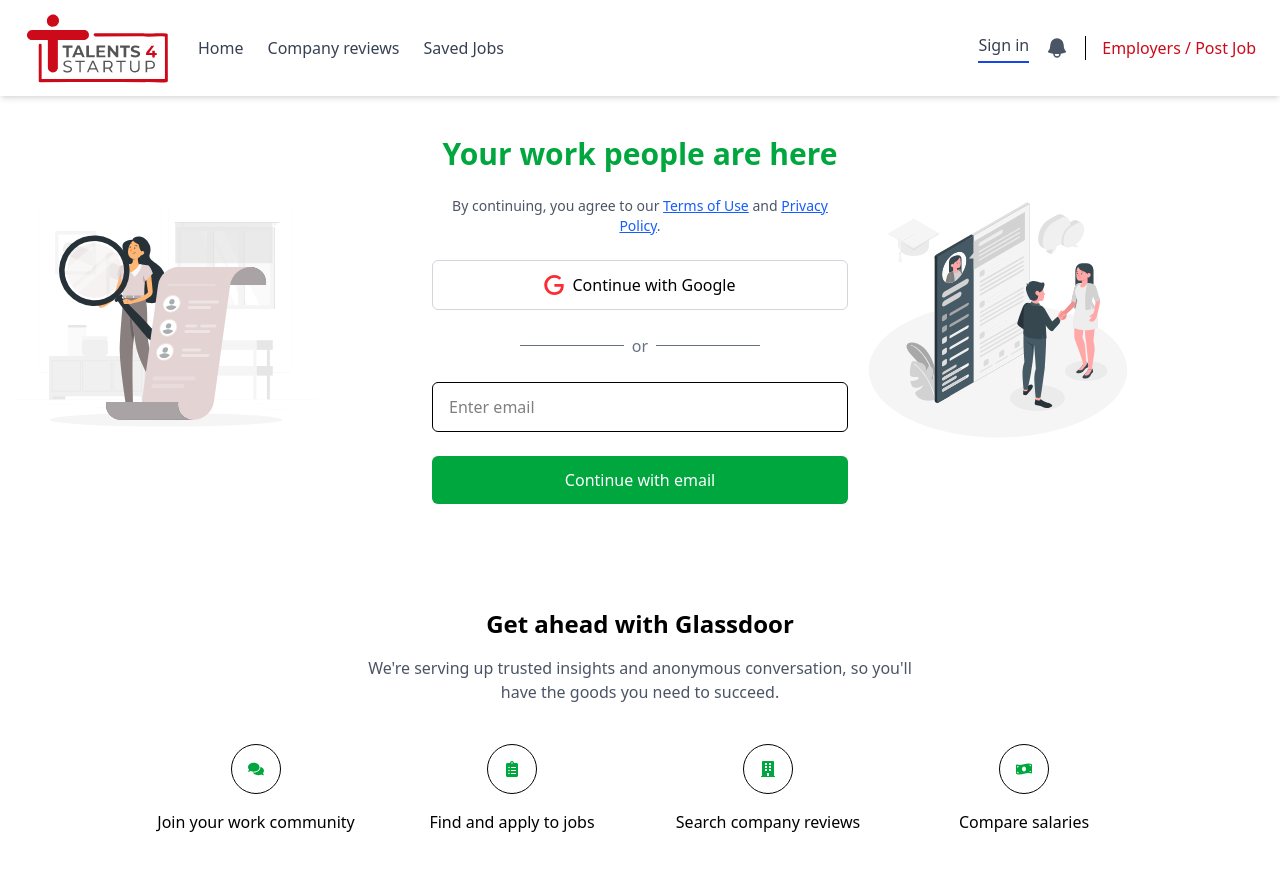
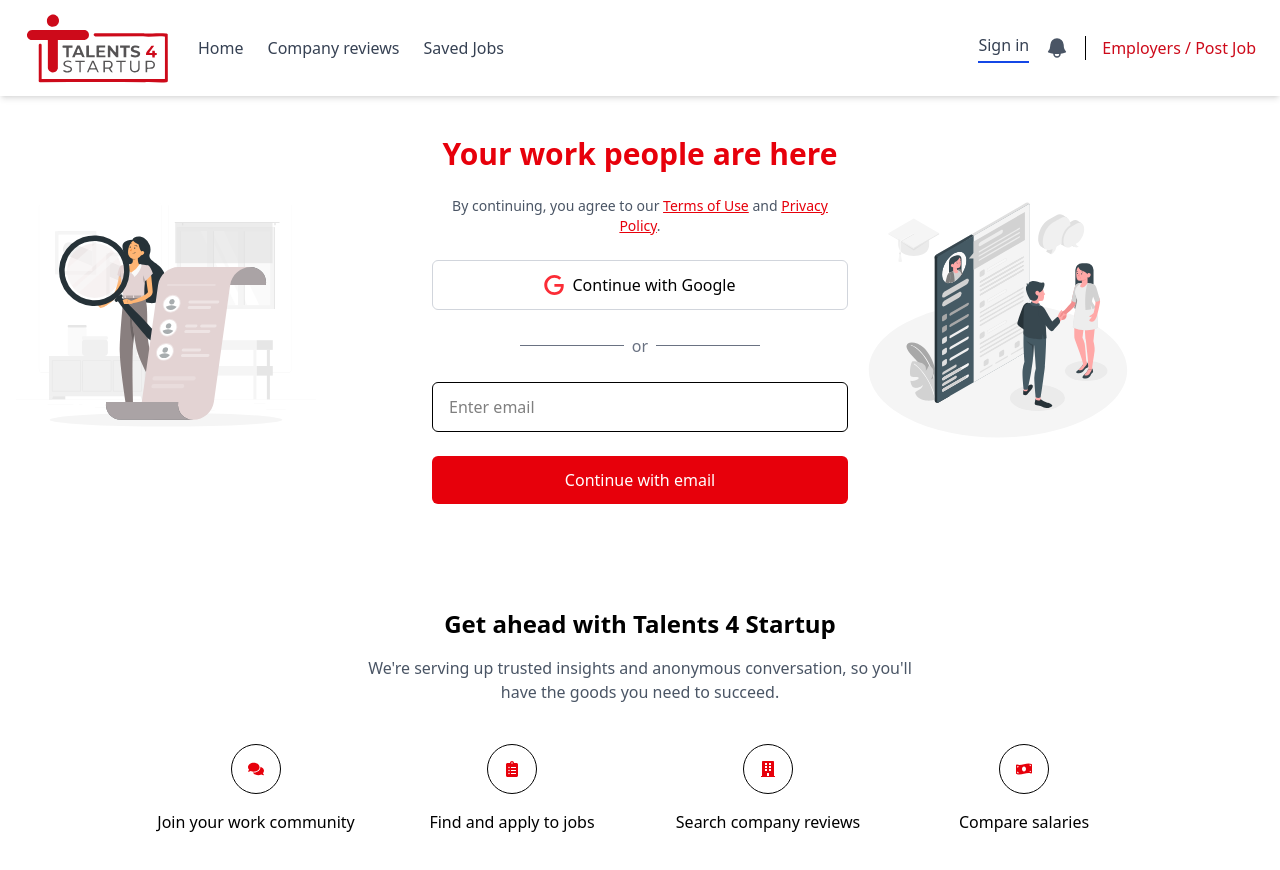
Before and after one commit to bilalpt/Talendforstartup_frontend, a Next.js app: page /homepagesignup in a window 1280 px wide. Shown: the top 870 px of the page. Built offline with nearby package versions, Linux system fonts and the light colour scheme.

Commit message:
last commit

```diff
--- a/src/app/employeeuserside/emplyeehomepage/employehome/page.js
+++ b/src/app/employeeuserside/emplyeehomepage/employehome/page.js
@@ -14,6 +14,9 @@
   const [userId, setUserId] = useState(null);
   const [userApplications, setUserApplications] = useState([]);
   const [qualification, setQualification] = useState(null);
+
+  console.log(qualification,'this is qualificationfrom');
+
 
 
   useEffect(() => {
@@ -53,11 +56,11 @@
         setUserApplications(Array.isArray(appsData.applications) ? appsData.applications : []);
 
         // Fetch profile (qualification)
-        const profileRes = await fetch(`https://talent4startup.onrender.com/users/user-profile/${userId}`);
+        const profileRes = await fetch(`https://talent4startup.onrender.com/users/user-qualification/${userId}`);
         const profileData = await profileRes.json();
 
         if (profileData?.data?._id) {
-          setQualification(profileData.data._id);
+          setQualification(profileData);
         }
       } catch (error) {
         console.error("Error fetching user data:", error);
@@ -172,11 +175,14 @@
                     <button className="px-4 py-2 rounded-md bg-gray-300 text-gray-500 cursor-not-allowed">
                       Already Applied
                     </button>
-                  ) : (
+                  ) : qualification !== null ? (
                     <button onClick={handleApply} className="px-4 py-2 rounded-md bg-[#CD0A1A] text-white cursor-pointer">
                       Apply on employer site
                     </button>
-                  )}
+
+                  ):<button onClick={() => router.push('/employeeuserside/qualificationform')} className="px-4 py-2 rounded-md bg-[#CD0A1A] text-white cursor-pointer">
+                    Apply on employer site
+                  </button> }
                 </div>
               </div>
 
@@ -228,13 +234,19 @@
                 <button className="px-4 py-2 rounded-md bg-gray-300 text-gray-500 cursor-not-allowed">
                   Already Applied
                 </button>
-              ) : qualification ? (
-                <button onClick={handleApply} className="px-4 py-2 rounded-md bg-[#CD0A1A] text-white cursor-pointer">
+              ) : qualification !== null ? (
+                <button
+                  onClick={handleApply}
+                  className="px-4 py-2 rounded-md bg-[#CD0A1A] text-white cursor-pointer"
+                >
                   Apply on employer site
                 </button>
               ) : (
-                <button className="px-4 py-2 rounded-md bg-[#CD0A1A] text-white cursor-pointer">
-                  Apply on employer site 000
+                <button
+                  onClick={() => router.push('/employeeuserside/qualificationform')}
+                  className="px-4 py-2 rounded-md bg-[#CD0A1A] text-white cursor-pointer"
+                >
+                  Apply on employer site
                 </button>
               )}
 
--- a/src/app/employeeuserside/qualificationform/page.js
+++ b/src/app/employeeuserside/qualificationform/page.js
@@ -12,7 +12,7 @@
     cert: { name: '', org: '' },
     languages: [],
   });
-  console.log(formData,'this is the quali');
+  console.log(formData, 'this is the quali');
 
 
   useEffect(() => {
@@ -75,7 +75,7 @@
     };
 
     try {
-      const res = await fetch('https://talent4startup.onrender.com/users/user-profile', {
+      const res = await fetch('https://talent4startup.onrender.com/users/user-qualification', {
         method: 'PUT',
         headers: {
           'Content-Type': 'application/json',
@@ -169,7 +169,7 @@
 
         <div className="text-center">
           <button
-            type="submit"
+            onClick={() => router.push('/')}
             className="bg-[#CD0A1A] hover:bg-[#a50915] text-white font-semibold py-3 px-10 rounded-md transition duration-300 shadow-sm"
           >
             Submit
--- a/src/app/homepagesignup/page.js
+++ b/src/app/homepagesignup/page.js
@@ -68,7 +68,6 @@
       console.log(data, 'OTP response');
 
       if (response.ok) {
-        // Save token, userId, and userEmail to localStorage
         localStorage.setItem('token', data.token);
         localStorage.setItem('userId', data.user.id);
         localStorage.setItem('userEmail', data.user.email);
@@ -76,7 +75,6 @@
         setStatus('success');
         setMessage('OTP verified successfully. Redirecting...');
 
-        // Redirect to home page
         setTimeout(() => {
           window.location.href = '/';
         }, 1500);
@@ -103,11 +101,11 @@
 
           {/* Form */}
           <div className="w-full md:w-1/3 text-center space-y-6">
-            <h1 className="text-3xl font-bold text-green-600">Your work people are here</h1>
+            <h1 className="text-3xl font-bold text-red-600">Your work people are here</h1>
             <p className="text-sm text-gray-600">
               By continuing, you agree to our{' '}
-              <a href="#" className="text-blue-600 underline">Terms of Use</a> and{' '}
-              <a href="#" className="text-blue-600 underline">Privacy Policy</a>.
+              <a href="#" className="text-red-600 underline">Terms of Use</a> and{' '}
+              <a href="#" className="text-red-600 underline">Privacy Policy</a>.
             </p>
 
             <button className="w-full py-3 px-4 border border-gray-300 rounded-md flex items-center justify-center space-x-2 hover:bg-gray-100">
@@ -130,19 +128,19 @@
                 setStatus('idle');
                 setMessage('');
               }}
-              className="w-full px-4 py-3 border rounded-md focus:outline-none focus:ring-2 focus:ring-green-500"
+              className="w-full px-4 py-3 border rounded-md focus:outline-none focus:ring-2 focus:ring-red-500"
             />
 
             <button
               onClick={handleEmailSubmit}
               disabled={status === 'loading'}
-              className="w-full py-3 px-4 bg-green-600 text-white rounded-md hover:bg-green-700 disabled:opacity-50"
+              className="w-full py-3 px-4 bg-red-600 text-white rounded-md hover:bg-red-700 disabled:opacity-50"
             >
               {status === 'loading' ? 'Sending OTP...' : 'Continue with email'}
             </button>
 
             {message && (
-              <p className={`text-sm ${status === 'success' ? 'text-green-600' : 'text-red-600'}`}>
+              <p className={`text-sm ${status === 'success' ? 'text-red-600' : 'text-red-600'}`}>
                 {message}
               </p>
             )}
@@ -154,12 +152,12 @@
                   placeholder="Enter OTP"
                   value={otp}
                   onChange={(e) => setOtp(e.target.value)}
-                  className="w-full px-4 py-3 border rounded-md focus:outline-none focus:ring-2 focus:ring-green-500"
+                  className="w-full px-4 py-3 border rounded-md focus:outline-none focus:ring-2 focus:ring-red-500"
                 />
                 <button
                   onClick={handleOtpSubmit}
                   disabled={status === 'loading'}
-                  className="w-full py-3 px-4 bg-blue-600 text-white rounded-md hover:bg-blue-700 disabled:opacity-50 mt-4"
+                  className="w-full py-3 px-4 bg-red-600 text-white rounded-md hover:bg-red-700 disabled:opacity-50 mt-4"
                 >
                   {status === 'loading' ? 'Verifying OTP...' : 'Verify OTP'}
                 </button>
@@ -175,7 +173,7 @@
 
         {/* Feature Section */}
         <section className="py-16 bg-white text-center w-full">
-          <h2 className="text-2xl font-bold mb-4">Get ahead with Glassdoor</h2>
+          <h2 className="text-2xl font-bold mb-4">Get ahead with Talents 4 Startup</h2>
           <p className="text-gray-600 max-w-xl mx-auto mb-10">
             We're serving up trusted insights and anonymous conversation, so you'll have the goods you need to succeed.
           </p>
@@ -188,7 +186,7 @@
               ['Compare salaries', <FaMoneyBillWave />],
             ].map(([label, icon], i) => (
               <div key={i} className="flex flex-col items-center">
-                <div className="border border-black rounded-full p-4 text-green-600">
+                <div className="border border-black rounded-full p-4 text-red-600">
                   {icon}
                 </div>
                 <p className="mt-4 font-medium">{label}</p>
```
